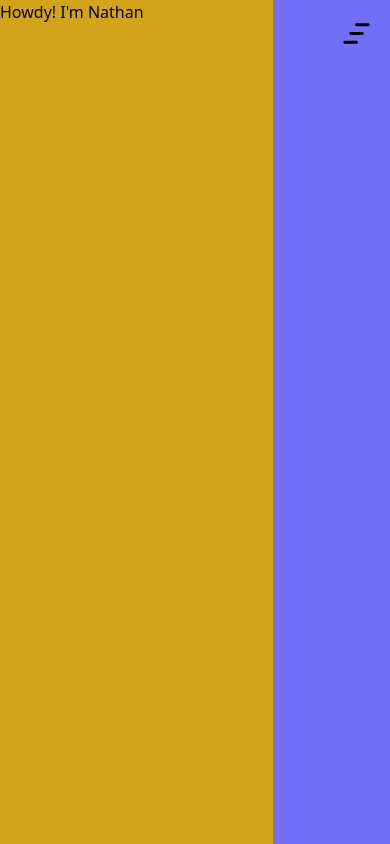
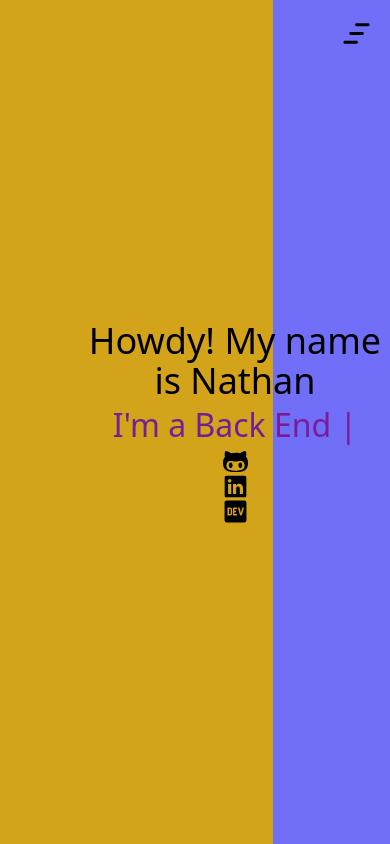
Before and after one commit to greenteaisgreat/portfolio, a React (Vite) app: page / in a window 390 px wide. Built offline with nearby package versions, Linux system fonts and the light colour scheme.

Commit message:
Add Responsive Hero Text and Multi-Color TypeAnimation

```diff
--- a/src/components/Home.jsx
+++ b/src/components/Home.jsx
@@ -1,15 +1,79 @@
-import React from 'react';
+import React, { useState } from 'react';
+import { TypeAnimation } from 'react-type-animation';
+import { TfiGithub } from 'react-icons/tfi';
+import { FaDev } from 'react-icons/fa';
+import { RxLinkedinLogo } from 'react-icons/rx';
 
 const Home = () => {
+    const [textColor, setTextColor] = useState('#3A3698');
     return (
         <div
             id="home"
             className="to 90% h-screen w-full bg-gradient-to-r from-portafino-600 from-70% via-portage-500 via-70% to-portage-500"
         >
-            <div className="absolute left-0 top-0 h-screen w-full bg-white/10">
-                <div>
-                    <h1>Howdy! I'm Nathan</h1>
-                    <h2></h2>
+            <div className="sm: absolute left-0 top-0 h-screen w-full bg-white/10 pl-20 text-center">
+                <div className="m-auto flex h-full w-full max-w-[700px] flex-col items-center justify-center sm:items-center md:items-start lg:items-start">
+                    <h1 className=" text-4xl">Howdy! My name is Nathan</h1>
+                    <h2 className="sm:items-start">
+                        <div style={{ color: textColor }}>
+                            <TypeAnimation
+                                sequence={[
+                                    // Same substring at the start will only be typed once, initially
+                                    `I'm a Full Stack Engineer`,
+                                    1000,
+                                    `I'm a`,
+
+                                    () => setTextColor('#781C99'),
+                                    `I'm a Back End Engineer`,
+                                    1000,
+                                    `I'm a`,
+                                    50,
+                                    () => setTextColor('#278199'),
+                                    `I'm a Front End Engineer`,
+                                    1000,
+                                    `I'm a`,
+                                    50,
+                                    () => setTextColor('#039917'),
+                                    `I'm a Programmer`,
+                                    1000,
+                                    `I'm a`,
+                                    50,
+                                    () => setTextColor('#995172'),
+                                    `I'm a Solderer`,
+                                    1000,
+                                    `I'm a`,
+                                    50,
+                                    () => setTextColor('#218C9E'),
+                                    `I'm a Musician`,
+                                    1000,
+                                    `I'm a`,
+                                    50,
+                                    () => setTextColor('#42409E'),
+                                    `I'm a Skate-Boarder`,
+                                    1000,
+                                    `I'm a`,
+                                    50,
+                                    () => setTextColor('#0F9E7E'),
+                                    `I'm a Surfer`,
+                                    1000,
+                                    `I'm a`,
+                                    50,
+                                    () => setTextColor('#3A3698'),
+                                ]}
+                                speed={50}
+                                style={{
+                                    fontSize: '2em',
+                                    textAlign: 'left',
+                                }}
+                                repeat={Infinity}
+                            />
+                        </div>
+                    </h2>
+                    <div>
+                        <TfiGithub className="cursor-pointer" size={25} />
+                        <RxLinkedinLogo className="cursor-pointer" size={25} />
+                        <FaDev className="cursor-pointer" size={25} />
+                    </div>
                 </div>
             </div>
         </div>
```
